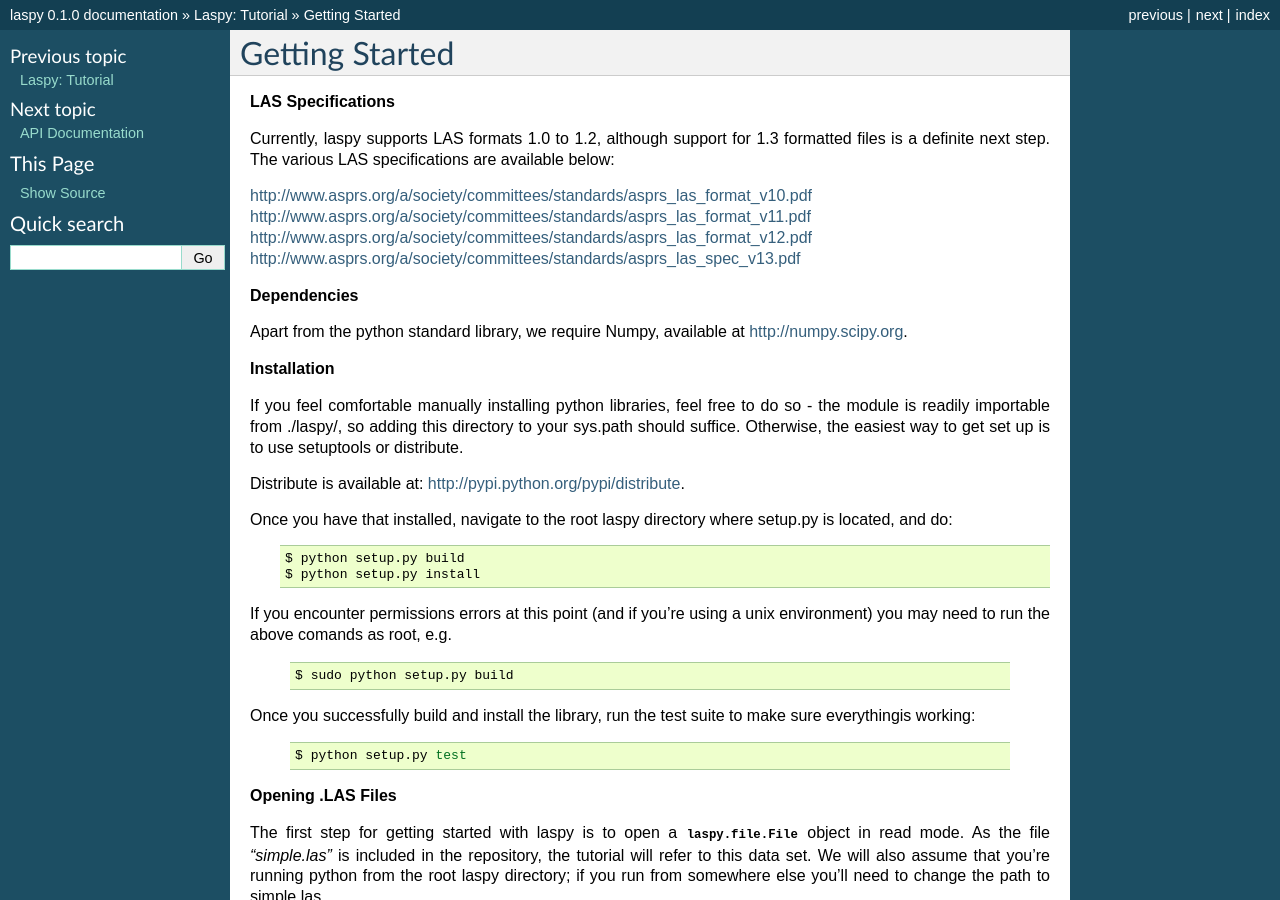
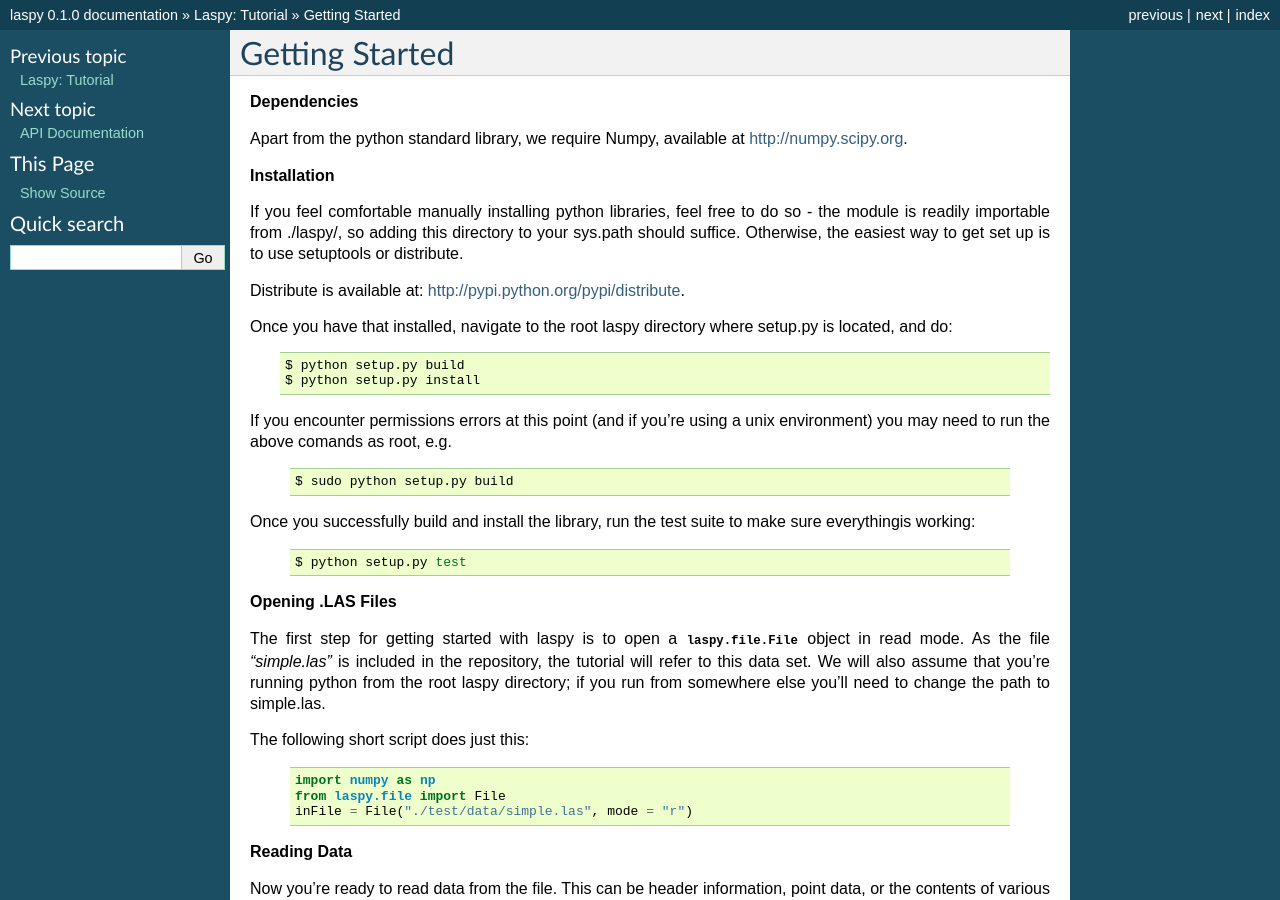
Before and after one commit to laspy/laspy, a Sphinx documentation site: the page built from doc/source/tut_part_1.rst, in a window 1280 px wide and 900 px high. Built offline with Sphinx 7.4.7, drawn with Linux system fonts in a browser that asks for light colours; formulas are drawn with MathJax 3.

```diff
--- a/doc/source/tut_part_1.rst
+++ b/doc/source/tut_part_1.rst
@@ -1,15 +1,5 @@
 Getting Started
 ===============
-
-**LAS Specifications**
-
-Currently, laspy supports LAS formats 1.0 to 1.2, although support for 1.3 formatted files
-is a definite next step. The various LAS specifications are available below:
-
-http://www.asprs.org/a/society/committees/standards/asprs_las_format_v10.pdf
-http://www.asprs.org/a/society/committees/standards/asprs_las_format_v11.pdf
-http://www.asprs.org/a/society/committees/standards/asprs_las_format_v12.pdf
-http://www.asprs.org/a/society/committees/standards/asprs_las_spec_v13.pdf
 
 **Dependencies**
 
```
Also changed, not shown: doc/source/tut_background.rst (added, +26 -0 lines).
